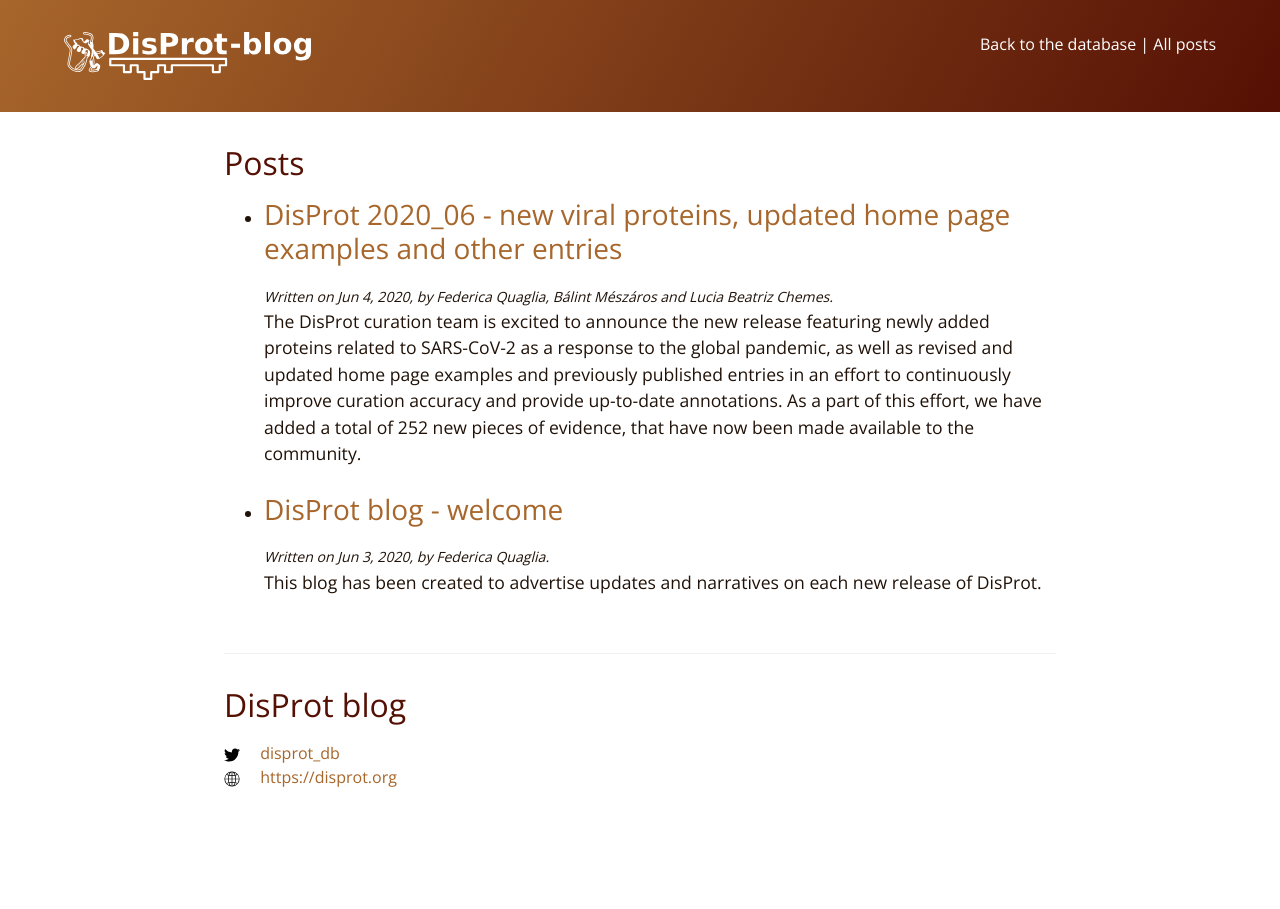
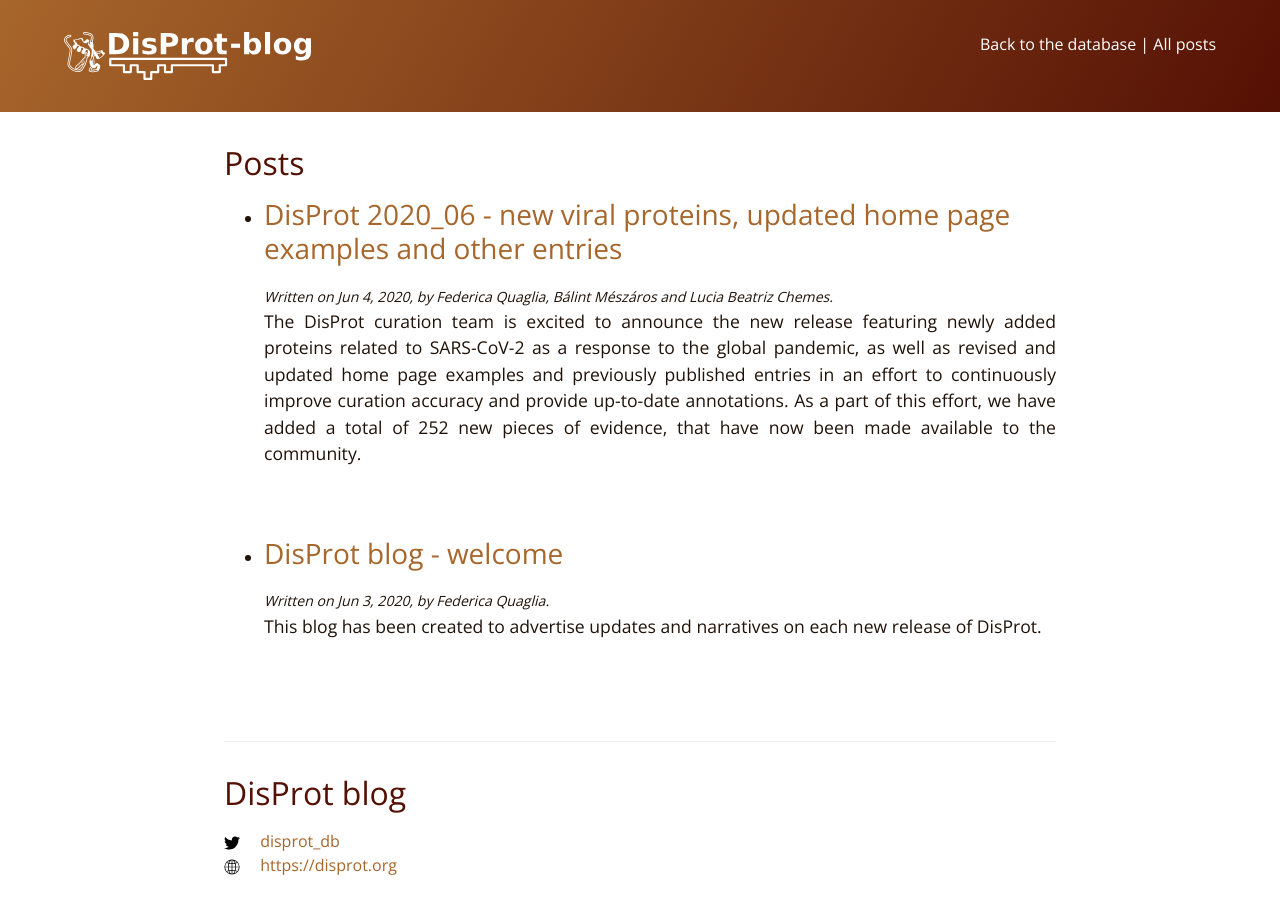
Before and after one commit to disprot/disprot.github.io, a Jekyll site: the page built from index.md, in a window 1280 px wide. Built offline with Jekyll 4.4.1, drawn with Linux system fonts in a browser that asks for light colours.

Commit message:
fix layouts

```diff
--- a/_layouts/home.html
+++ b/_layouts/home.html
@@ -22,7 +22,8 @@ layout: default
         </h3>
         <span class="post-meta"><small><i>Written on {{ post.date | date: date_format }}, by {{ post.author }}.</i></small></span>
         <br>
-        {{ post.headline | escape }}
+        <p class="text-justify">{{ post.headline | escape }}</p>
+
         <br>
         <br>
 
--- a/_layouts/post.html
+++ b/_layouts/post.html
@@ -17,7 +17,7 @@ layout: default
     </p></i></small>
   </header>
 
-  <div class="post-content e-content" itemprop="articleBody">
+  <div class="post-content e-content text-justify" itemprop="articleBody">
     {{ content }}
   </div>
 
```
